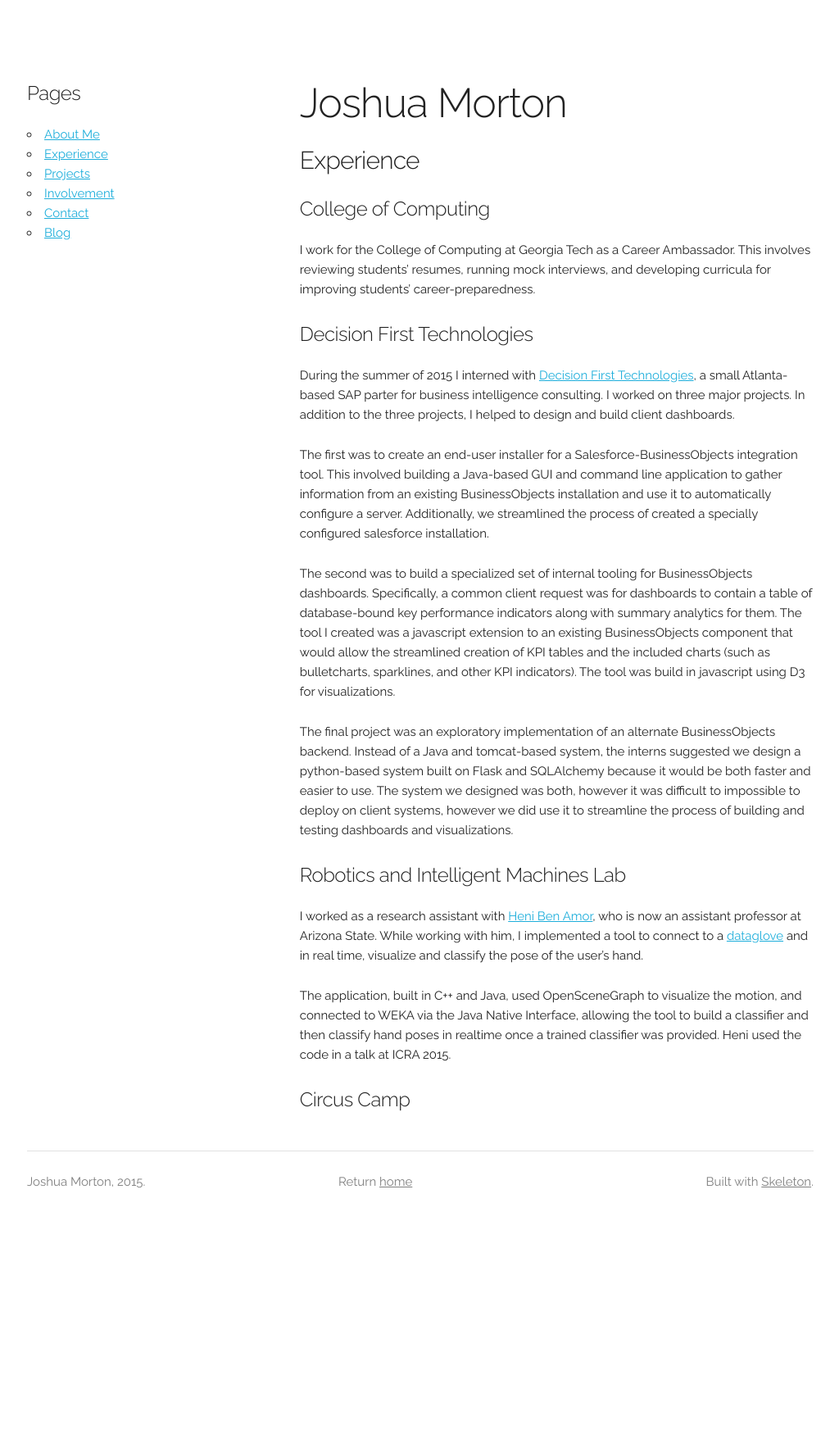
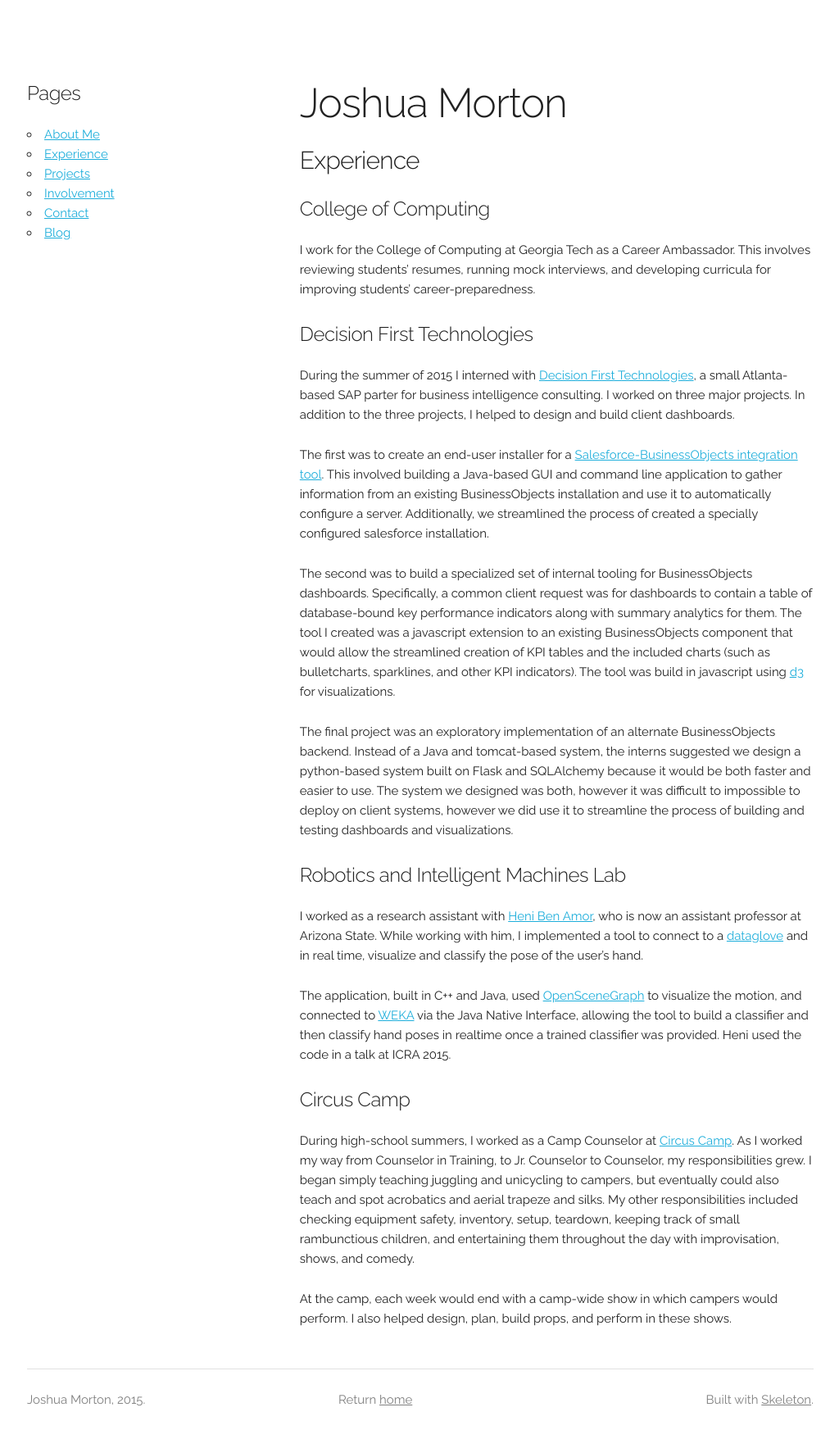
Before and after one commit to joshuamorton/joshuamorton.github.com, a Jekyll site: the page built from experience.md, in a window 1280 px wide. Shown: the whole page at 82% size, without its empty margins (127-1151 px from the left). Built offline with Jekyll 4.4.1, drawn with Linux system fonts in a browser that asks for light colours; Markdown is read by kramdown in place of the engine named in the settings; before the commit the page ends 1479 px from its top, so only the background shows below that.

Commit message:
completed experience page

```diff
--- a/experience.md
+++ b/experience.md
@@ -13,15 +13,18 @@
 #####Decision First Technologies
 During the summer of 2015 I interned with [Decision First Technologies](http://www.decisionfirst.com/), a small Atlanta-based SAP parter for business intelligence consulting. I worked on three major projects. In addition to the three projects, I helped to design and build client dashboards.
 
-The first was to create an end-user installer for a Salesforce-BusinessObjects integration tool. This involved building a Java-based GUI and command line application to gather information from an existing BusinessObjects installation and use it to automatically configure a server. Additionally, we streamlined the process of created a specially configured salesforce installation.
+The first was to create an end-user installer for a [Salesforce-BusinessObjects integration tool](http://www.decisionfirst.com/offerings/salesforce-connect-for-sap-analytics/). This involved building a Java-based GUI and command line application to gather information from an existing BusinessObjects installation and use it to automatically configure a server. Additionally, we streamlined the process of created a specially configured salesforce installation.
 
-The second was to build a specialized set of internal tooling for BusinessObjects dashboards. Specifically, a common client request was for dashboards to contain a table of database-bound key performance indicators along with summary analytics for them. The tool I created was a javascript extension to an existing BusinessObjects component that would allow the streamlined creation of KPI tables and the included charts (such as bulletcharts, sparklines, and other KPI indicators). The tool was build in javascript using D3 for visualizations.
+The second was to build a specialized set of internal tooling for BusinessObjects dashboards. Specifically, a common client request was for dashboards to contain a table of database-bound key performance indicators along with summary analytics for them. The tool I created was a javascript extension to an existing BusinessObjects component that would allow the streamlined creation of KPI tables and the included charts (such as bulletcharts, sparklines, and other KPI indicators). The tool was build in javascript using [d3](http://d3js.org/) for visualizations.
 
 The final project was an exploratory implementation of an alternate BusinessObjects backend. Instead of a Java and tomcat-based system, the interns suggested we design a python-based system built on Flask and SQLAlchemy because it would be both faster and easier to use. The system we designed was both, however it was difficult to impossible to deploy on client systems, however we did use it to streamline the process of building and testing dashboards and visualizations.
 
 #####Robotics and Intelligent Machines Lab
 I worked as a research assistant with [Heni Ben Amor](http://henibenamor.weebly.com/), who is now an assistant professor at Arizona State. While working with him, I implemented a tool to connect to a [dataglove](https://en.wikipedia.org/wiki/Wired_glove) and in real time, visualize and classify the pose of the user's hand.
 
-The application, built in C++ and Java, used OpenSceneGraph to visualize the motion, and connected to WEKA via the Java Native Interface, allowing the tool to build a classifier and then classify hand poses in realtime once a trained classifier was provided. Heni used the code in a talk at ICRA 2015.
+The application, built in C++ and Java, used [OpenSceneGraph](http://www.openscenegraph.org/) to visualize the motion, and connected to [WEKA](https://weka.wikispaces.com/) via the Java Native Interface, allowing the tool to build a classifier and then classify hand poses in realtime once a trained classifier was provided. Heni used the code in a talk at ICRA 2015.
 
 #####Circus Camp
+During high-school summers, I worked as a Camp Counselor at [Circus Camp](http://www.circuscamp.org/). As I worked my way from Counselor in Training, to Jr. Counselor to Counselor, my responsibilities grew. I began simply teaching juggling and unicycling to campers, but eventually could also teach and spot acrobatics and aerial trapeze and silks. My other responsibilities included checking equipment safety, inventory, setup, teardown, keeping track of small rambunctious children, and entertaining them throughout the day with improvisation, shows, and comedy.
+
+At the camp, each week would end with a camp-wide show in which campers would perform. I also helped design, plan, build props, and perform in these shows.
```
